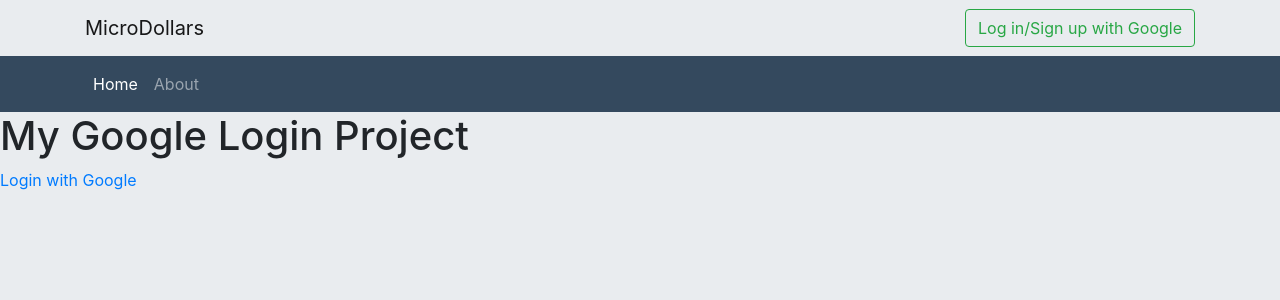
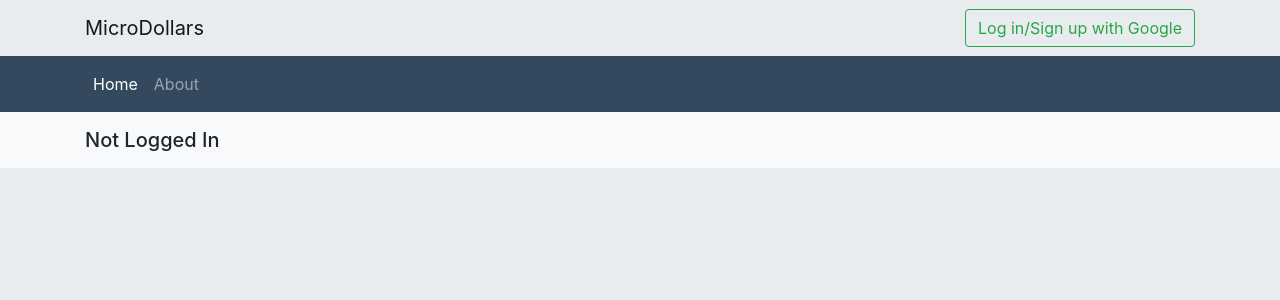
Before and after one commit to vg5ak/projectMicrotransaction, a Django app: page / in a window 1280 px wide. Shown: the top 300 px of the page. Run offline with Django 3.2, Linux system fonts and the light colour scheme; some libraries are stand-ins or nearby versions.

Commit message:
added page markings

```diff
--- a/microdollars/templates/microdollars/index.html
+++ b/microdollars/templates/microdollars/index.html
@@ -27,12 +27,14 @@
       <script src="https://stackpath.bootstrapcdn.com/bootstrap/4.5.2/js/bootstrap.min.js" integrity="sha384-B4gt1jrGC7Jh4AgTPSdUtOBvfO8shuf57BaghqFfPlYxofvL8/KUEfYiJOMMV+rV" crossorigin="anonymous"></script>
   </head>
   <body class="bg-darkerlight">
+    <!-- START HEADER -->
     <!-- First navbar row -->
     <div class="navbar navbar-expand-md navbar-light bg-darkerlight">
       <div class="container">
         <a href="#" class="navbar-brand nomargin">MicroDollars</a>
         {% if user.is_authenticated %}
-
+        <!-- Sign out button -->
+        <a class="btn btn-outline-danger pull-right" role="button" href="accounts/logout/">Logout</a>
         {% else %}
         <!-- Log in/Sign up button -->
         <a class="btn btn-outline-success pull-right" role="button" href="{% provider_login_url 'google' %}">Log in/Sign up with Google</a>
@@ -57,16 +59,17 @@
         </div>
       </div>
     </div>
-
-   {% if user.is_authenticated %}
-  <h1>My Google Login Project</h1>
-  <p>Welcome, {{ user.username }}!</p>
-  <a href="accounts/logout/">Log out?<a>
-
-  {% else %}
-  <h1>My Google Login Project</h1>
-  <a href="{% provider_login_url 'google' %}">Login with Google</a>
-  {% endif %}
-
+    <div class="navbar navbar-expand-md bg-light">
+      <div class="container">
+        {% if user.is_authenticated %}
+        <p id="username" class="h1 navbar-brand nomargin">Welcome, {{ user.username }}!</p>
+        {% else %}
+        <p id="username" class="h1 navbar-brand nomargin">Not Logged In</p>
+        {% endif %}
+      </div>
+    </div>
+    <!-- STOP HEADER -->
+    <!-- START PAGE CONTENT -->
+    <!-- STOP PAGE CONTENT -->
   </body>
 </html>
```
